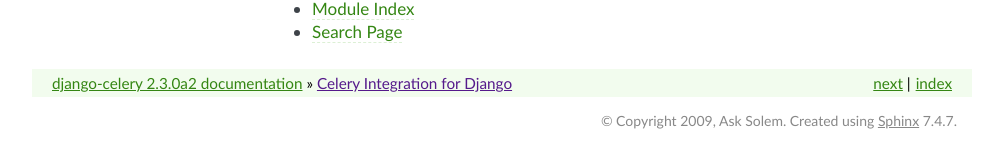
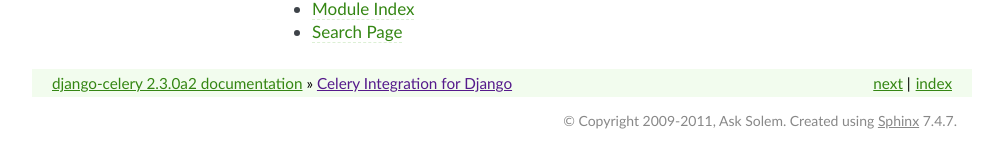
Before and after one commit to celery/django-celery, a Sphinx documentation site: the page built from docs/index.rst, in a window 1280 px wide. Shown: the part 952-1108 px from the top of the page, without its empty margins (138-1141 px from the left). Built offline with Sphinx 7.4.7, drawn with Linux system fonts in a browser that asks for light colours; pages that are not in the unit, such as notebooks, are missing from menus.

Commit message:
Update year in LICENSE

```diff
--- a/docs/conf.py
+++ b/docs/conf.py
@@ -29,7 +29,7 @@ master_doc = 'index'
 
 # General information about the project.
 project = u'django-celery'
-copyright = u'2009, Ask Solem'
+copyright = u'2009-2011, Ask Solem'
 
 # The version info for the project you're documenting, acts as replacement for
 # |version| and |release|, also used in various other places throughout the
```
Also changed, not shown: 1 other file.
